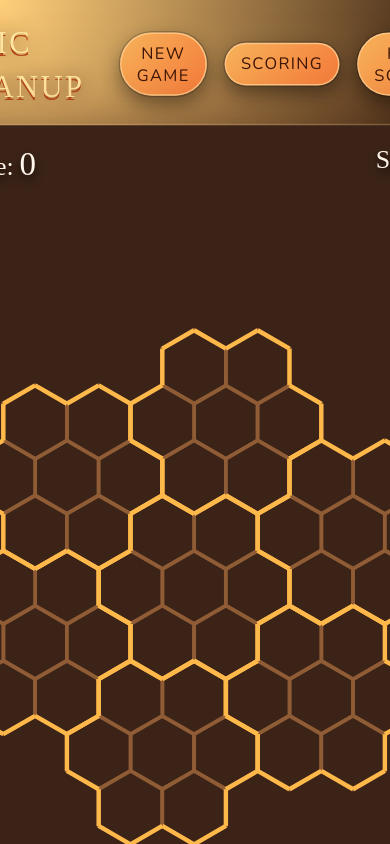
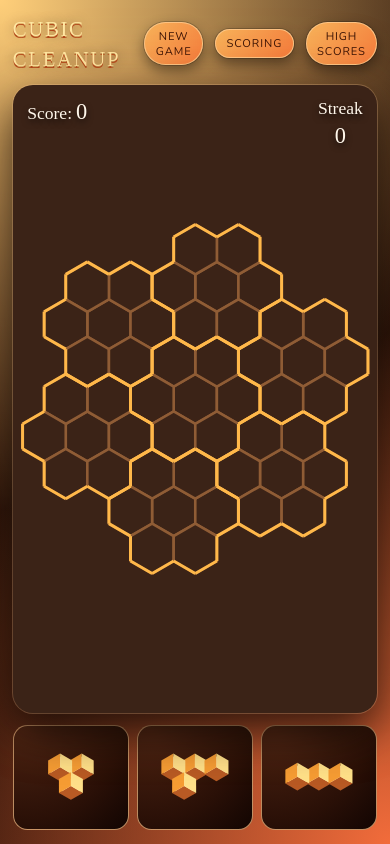
Before and after one commit to mt-quinn/cubic-cleanup, a React (Vite) app in the folder client/: page / in a window 390 px wide. Built offline with nearby package versions, Linux system fonts and the light colour scheme; a web font is replaced by a local one.

Commit message:
Remove JS scaling and rely on CSS viewport height for layout

```diff
--- a/client/src/App.tsx
+++ b/client/src/App.tsx
@@ -1,4 +1,4 @@
-import { useEffect, useLayoutEffect, useMemo, useRef, useState } from 'react'
+import { useEffect, useMemo, useRef, useState } from 'react'
 import { BOARD_DEFINITION } from './game/boardDefinition'
 import {
   applyPlacement,
@@ -297,9 +297,7 @@ function App() {
     pointerId: number | null
   }>({ pieceId: null, pointerId: null })
   const [draggingPieceId, setDraggingPieceId] = useState<string | null>(null)
-  const [scale, setScale] = useState(1)
-  const [naturalHeight, setNaturalHeight] = useState<number | null>(null)
-  const [offsetY, setOffsetY] = useState(0)
+  const scale = 1
   const [ghost, setGhost] = useState<{
     piece: ActivePiece
     x: number
@@ -451,41 +449,6 @@ function App() {
     return () => window.clearTimeout(timeout)
   }, [scorePopup, scorePopupId])
 
-  useLayoutEffect(() => {
-    if (!rootRef.current) return
-    const el = rootRef.current
-    const previousTransform = el.style.transform
-    const previousMinHeight = el.style.minHeight
-    el.style.transform = ''
-    el.style.minHeight = 'auto'
-    const height = el.offsetHeight
-    el.style.transform = previousTransform
-    el.style.minHeight = previousMinHeight
-    setNaturalHeight(height)
-  }, [])
-
-  useEffect(() => {
-    if (naturalHeight == null || typeof window === 'undefined') return
-    const updateScale = () => {
-      const viewportW = window.innerWidth
-      const viewportH = window.innerHeight
-      const isNarrow = viewportW <= 768
-      if (!isNarrow) {
-        // Desktop / wide screens: preserve original desktop scale
-        setScale(1)
-        setOffsetY(0)
-        return
-      }
-      // Mobile / narrow screens: scale so full game height exactly fits viewport
-      const raw = viewportH / naturalHeight
-      setScale(raw)
-      setOffsetY(0)
-    }
-    window.addEventListener('resize', updateScale)
-    updateScale()
-    return () => window.removeEventListener('resize', updateScale)
-  }, [naturalHeight])
-
   useEffect(() => {
     if (!game.gameOver) return
     const score = game.score
@@ -575,15 +538,7 @@ function App() {
 
   return (
     <div className="cubic-viewport">
-      <div
-        className="hexaclear-root"
-        ref={rootRef}
-        style={{
-          transform: `scale(${scale})`,
-          transformOrigin: 'top center',
-          marginTop: offsetY,
-        }}
-      >
+      <div className="hexaclear-root" ref={rootRef}>
       <header className="hexaclear-header">
         <div className="hexaclear-title">Cubic Cleanup</div>
         <div className="hexaclear-stats">
--- a/client/src/index.css
+++ b/client/src/index.css
@@ -35,23 +35,24 @@ body {
   min-height: 100vh;
 }
 
+.cubic-viewport {
+  height: 100vh;
+  height: 100dvh;
+  width: 100%;
+  display: flex;
+  justify-content: center;
+  align-items: flex-start;
+  overflow: hidden;
+}
+
 .hexaclear-root {
-  min-height: 100vh;
+  height: 100%;
   display: flex;
   flex-direction: column;
   padding: 0.9rem;
   max-width: 520px;
   margin: 0 auto;
   gap: 0.75rem;
-}
-
-.cubic-viewport {
-  height: 100vh;
-  width: 100%;
-  display: flex;
-  justify-content: center;
-  align-items: flex-start;
-  overflow: hidden;
 }
 
 .hexaclear-header {
```
